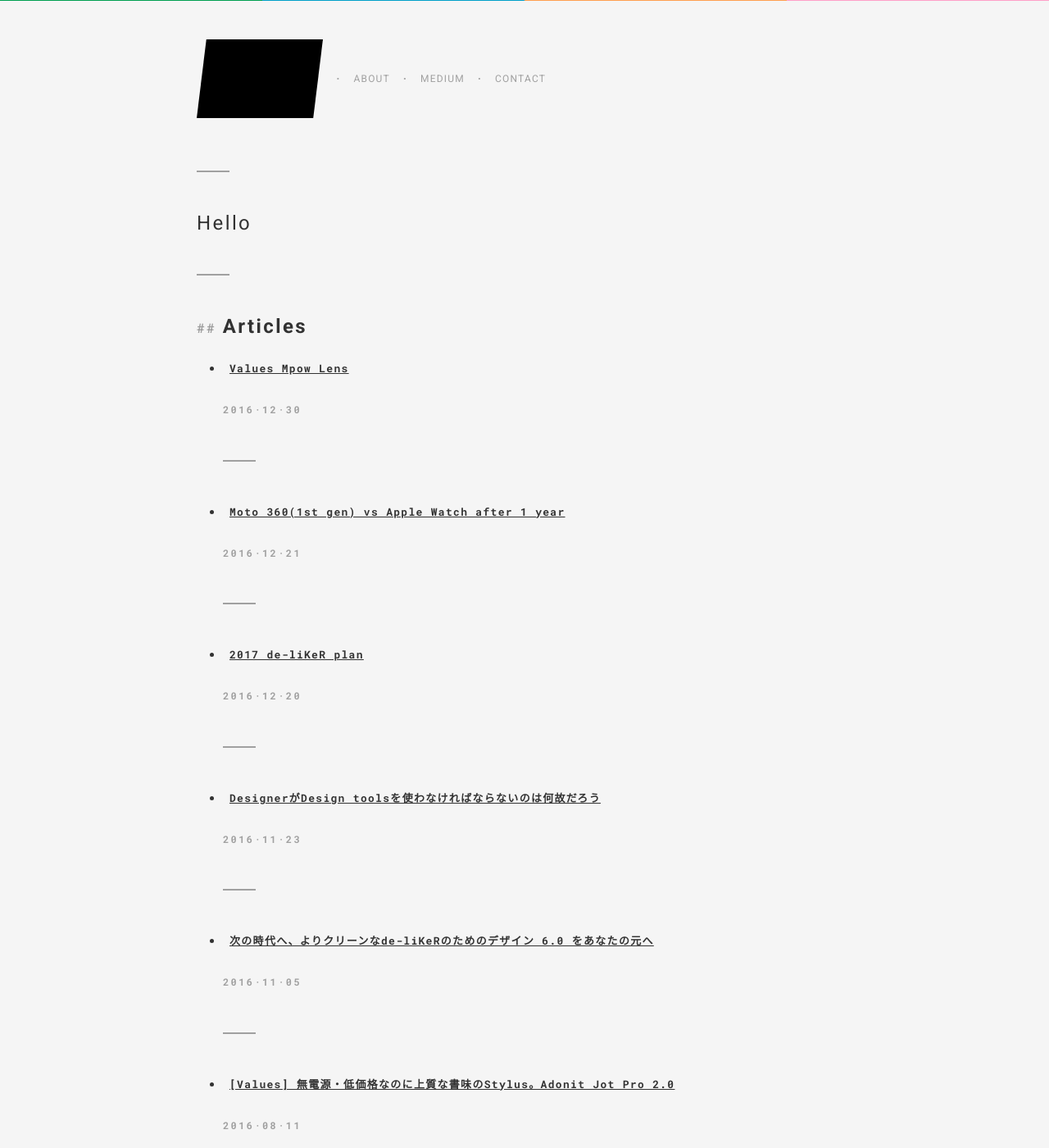
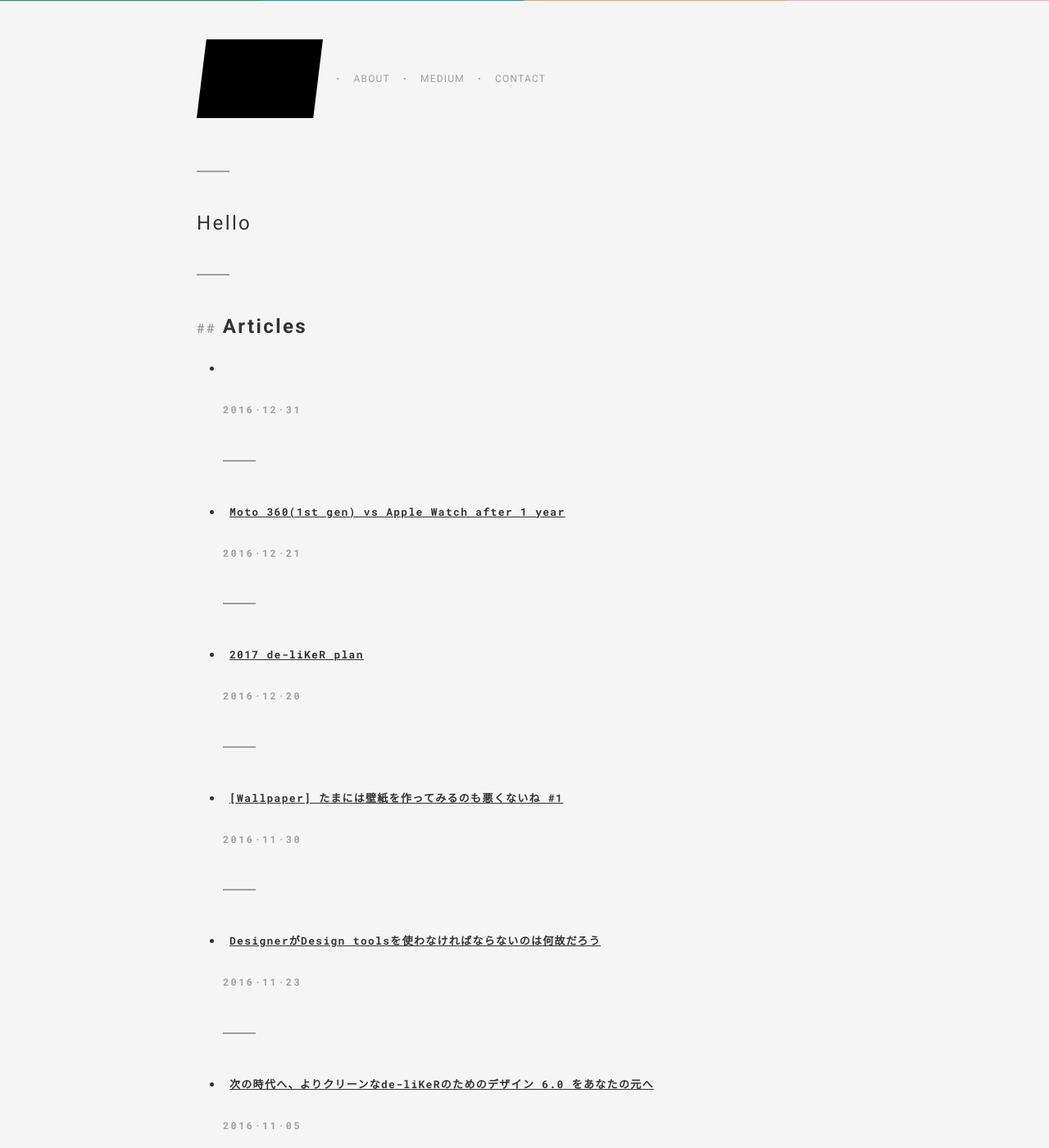
Before and after one commit to CreatorQsF/creatorqsf.github.io, a Jekyll site: the page built from index.md, in a window 1280 px wide and 1400 px high. Shown: the whole window at 82% size. Built offline with Jekyll 4.4.1, drawn with Linux system fonts in a browser that asks for light colours; some web fonts are replaced; part of the change alters nothing that is shown.

Commit message:
Fix article title

```diff
--- /dev/null
+++ b/_posts/2016-11-30-wallpapers-1.md
@@ -0,0 +1,11 @@
+---
+layout: default
+title: "[Wallpaper] たまには壁紙を作ってみるのも悪くないね #1"
+---
+
+今宵の月はどうでしょう。こんばんは、[@CreatorQsF](http://de-liker.com/about.html)です。
+悪くない生活を送ることが出来ています。
+
+でももっと、人生は幸せになるんじゃないかと思って、壁紙を作りました。
+
+インスピレーションはAppleのシャボン玉みたいな、MacBookの発表のときのやつです。
```
Also changed, not shown: _posts/2016-12-30-values-mpow-lens.md (+2 -3 lines).
